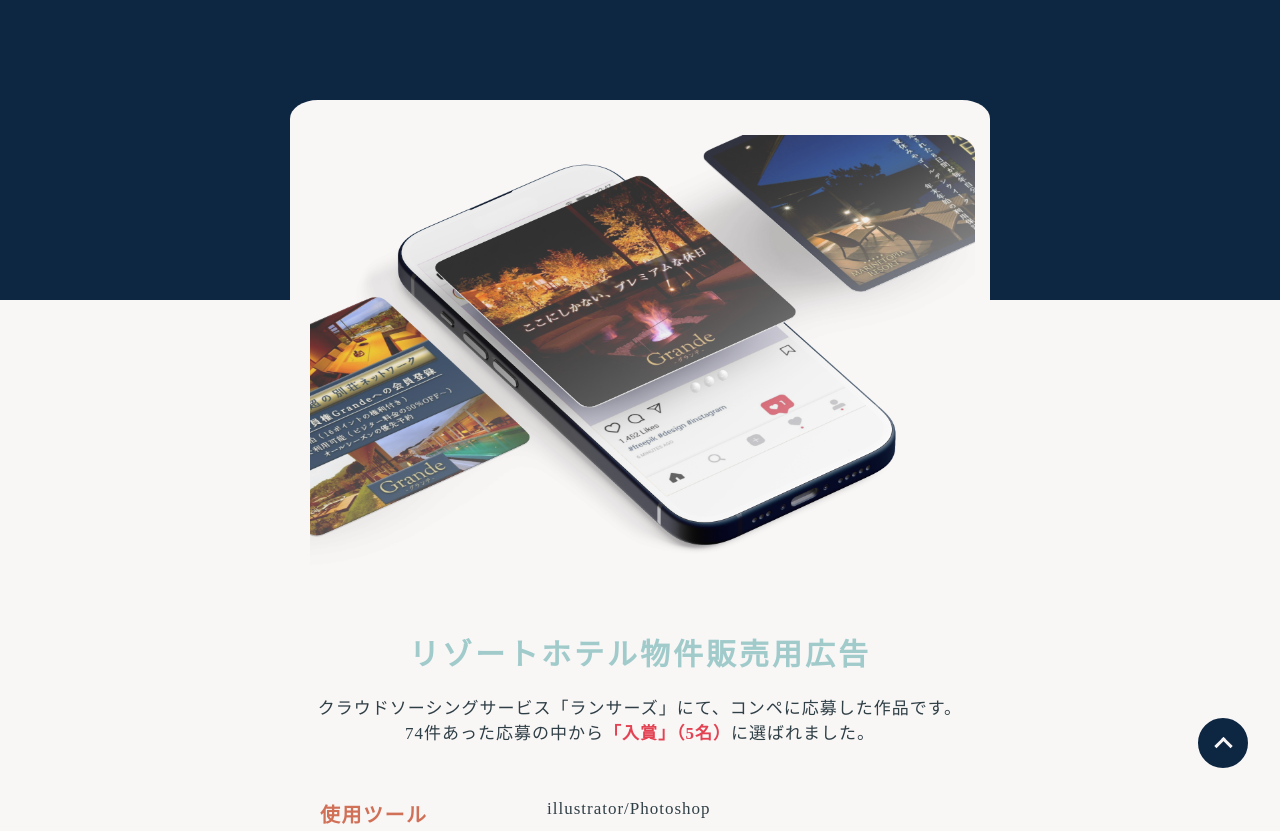
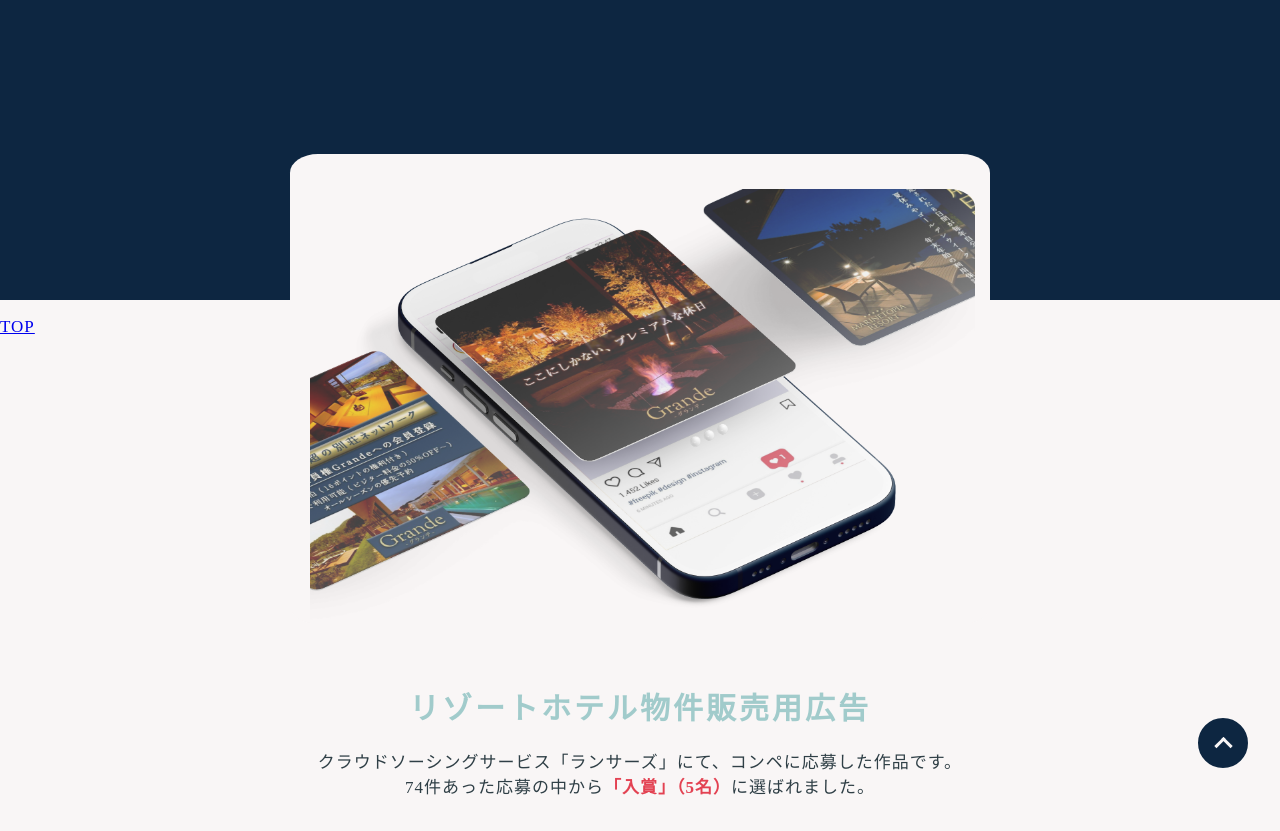
Before and after one commit to NINOMIYA-S/work_compe_resort, a plain HTML site: page index.html in a window 1280 px wide. Shown: the top 831 px of the page. Drawn offline with Linux system fonts and the light colour scheme; a web font is replaced by a local one.

Commit message:
Update index.html

```diff
--- a/index.html
+++ b/index.html
@@ -15,6 +15,10 @@
 
     <header>
     </header>
+
+    <a class="top-jump" href="https://ninomiya-s.github.io/portfolio/">
+        <p>TOP</p>
+    </a>
 
     <a class="pagetop" href="#">
         <div class="pagetop__arrow"></div>
@@ -100,7 +104,7 @@
 
 
     <footer>
-
+        <p class="copyright">All Rights Reserved 2024 ©︎ Saki Ninomiya</p>
     </footer>
 
 
```
